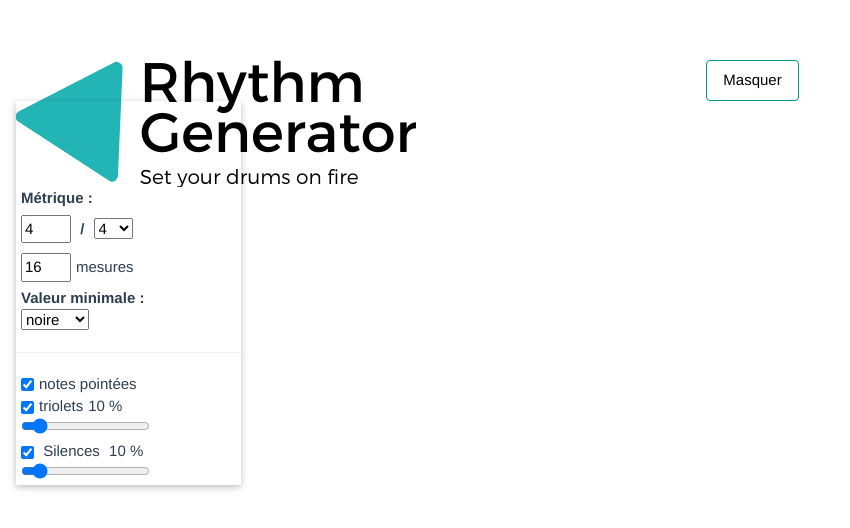
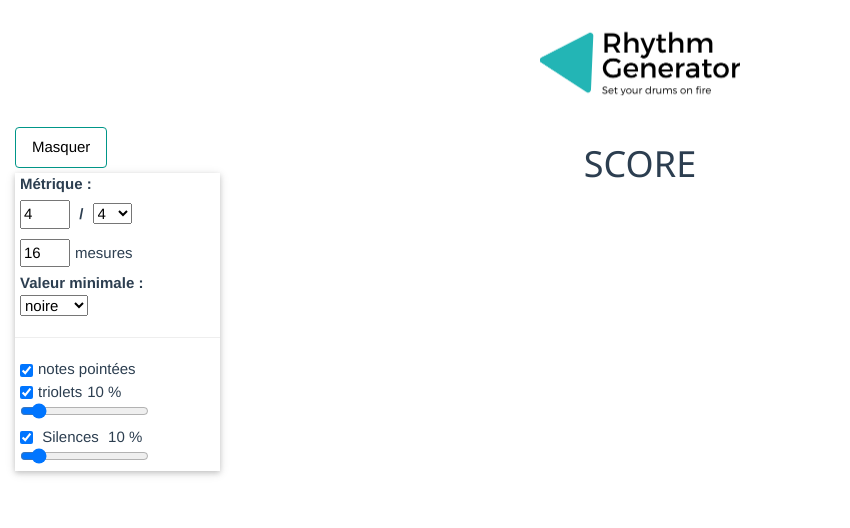
Before and after one commit to gaetanHerve/rhythm-generator-v2, a Vue app: page / in a window 1280 px wide. Both pictures are taken after a click on the button "Options". Shown: the top 528 px of the page, without its empty margins (0-850 px from the left). Built offline with nearby package versions, Linux system fonts and the light colour scheme.

Commit message:
basic elements disposition handling

```diff
--- a/src/App.vue
+++ b/src/App.vue
@@ -1,5 +1,8 @@
 <template>
-  <Rhythm />
+  <div id="logoSection" class="w3-row">
+    <img alt="logo" src="@/assets/logo_small2.png" style="scale:50%" />
+  </div>
+  <Rhythm class="w3-row" />
 </template>
 
 <script>
@@ -20,7 +23,7 @@ export default {
   -moz-osx-font-smoothing: grayscale;
   text-align: center;
   color: #2c3e50;
-  margin-top: 60px;
+  margin-top: 0px;
 }
 
 </style>
--- a/src/views/Rhythm.vue
+++ b/src/views/Rhythm.vue
@@ -1,9 +1,7 @@
 <template>
-  <div class="w3-container">
-    <div>
-      <div class="w3-half" style="width:225px">
-        <img alt="logo" src="@/assets/logo_small2.png" class="img-fluid" />
-      </div>
+  <div class="w3-display-container">
+
+    <div id="optSection" class="w3-display-topleft">
       <div>
         <button
           class="w3-btn w3-round w3-white w3-border w3-border-teal"
@@ -13,42 +11,30 @@
         </button>
       </div>
 
-    </div>
-
-      <div
-        id="rythmSelectionSection"
-        :class="optBtnClass"
-        v-if="optVisible"
-        style="width:225px"
-      >
+      <div v-show="optVisible" id="optPanelSection" class="w3-animate-left">
         <RhythmSelection
           :rhythmData="rhythmData"
           @rhythm-data-dto="(data) => rhythmData = data"
         />
       </div>
+    </div>
 
-      <!-- <div
-        id="displayComponent"
-        v-bind:class="displayComponentWidth"
-        style="margin:0px"
-        v-bind:style="{ left:leftPos }"
-      >
-      v-bind:class="[optVisible ? 'col-9' : 'col-12']"
-        <Score :rhythmData="rhythmData" />
-      </div> -->
+    <div id="scoreSection" class="w3-middle">
+      <Score :rhythmData="rhythmData" />
+    </div>
 
-    </div>
+  </div>
 </template>
 
 <script>
-// import Score from '@/components/Score.vue';
+import Score from '@/components/Score.vue';
 import RhythmSelection from '@/components/RhythmSelection.vue';
 
 export default {
   name: 'Rhythm',
   components: {
     RhythmSelection,
-    // Score,
+    Score,
   },
   props: {
     tupletsTest: Boolean,
@@ -73,20 +59,12 @@ export default {
       },
       optVisible: false,
       optBtnTxt: 'Options',
-      optBtnClass: 'w3-animate-top',
-      displayComponentWidth: 'col-9',
-      leftPos: '250px',
     };
   },
   methods: {
-    //TODO : manage to get animation on sequence display
-    displayOptions: function() {
-      setTimeout(this.optionManager, 0);
-    },
-    optionManager: function() {
+    displayOptions() {
       this.optVisible = !this.optVisible;
       this.optBtnTxt = this.optVisible ? 'Masquer' : 'Options';
-      this.optBtnClass = this.optVisible ? 'w3-animate-top' : 'w3-animate-right';
     },
   },
 };
@@ -108,6 +86,16 @@ li {
 a {
   color: #42b983;
 }
+#optPanelSection {
+  max-width: 225px;
+  margin-top: 5px;
+}
+
+#optSection {
+  margin-left: 15px;
+  text-align: left;
+}
+
 .inlineDisplay {
   display: inline-block;
 }
@@ -115,23 +103,16 @@ input[type='number'] {
   margin: 5px;
   width: 50px;
 }
-
 input[type='checkbox'] {
   margin-right: 5px;
 }
-
 input[type='checkbox'] {
   vertical-align: middle;
 }
-
 .slider-wrapper {
   display: inline-block;
   width: 50%;
   height: 150px;
   padding: 0;
 }
-
-.option-element {
-  min-width: 225px;
-}
 </style>
```
